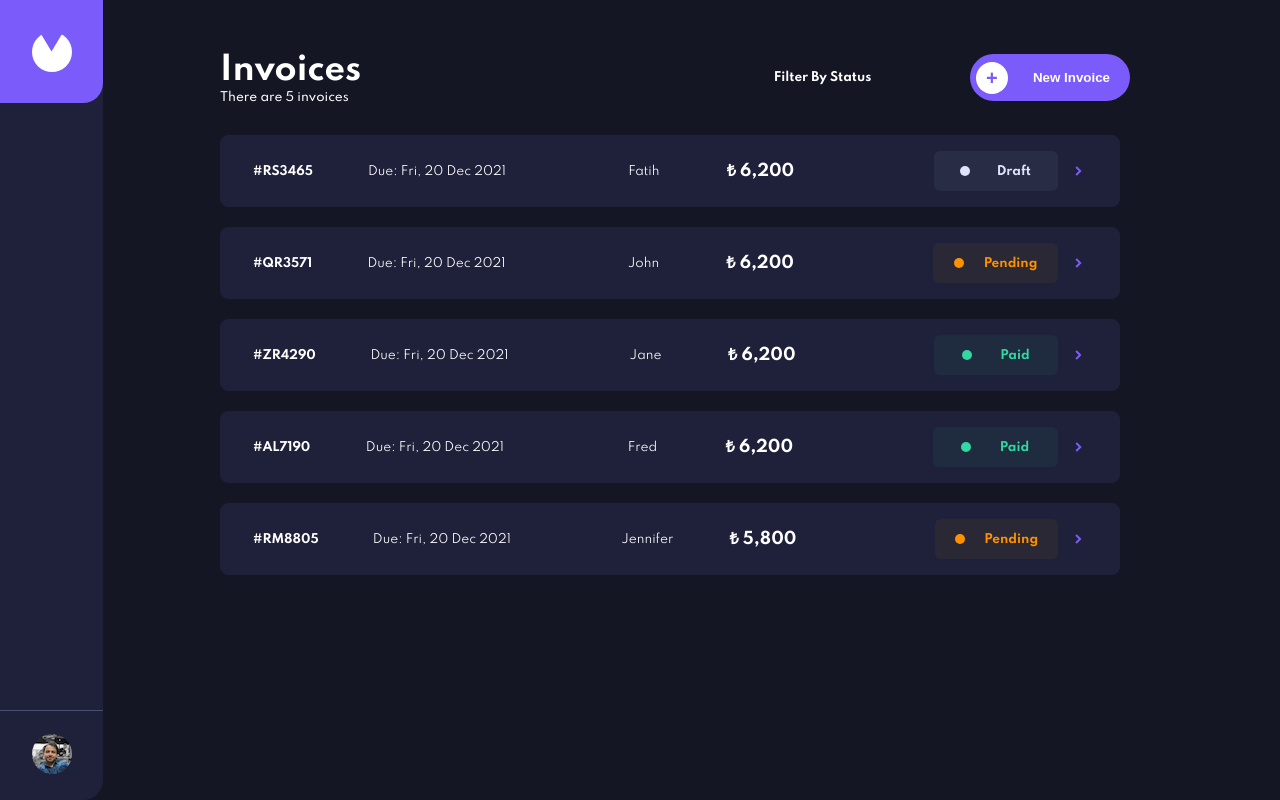
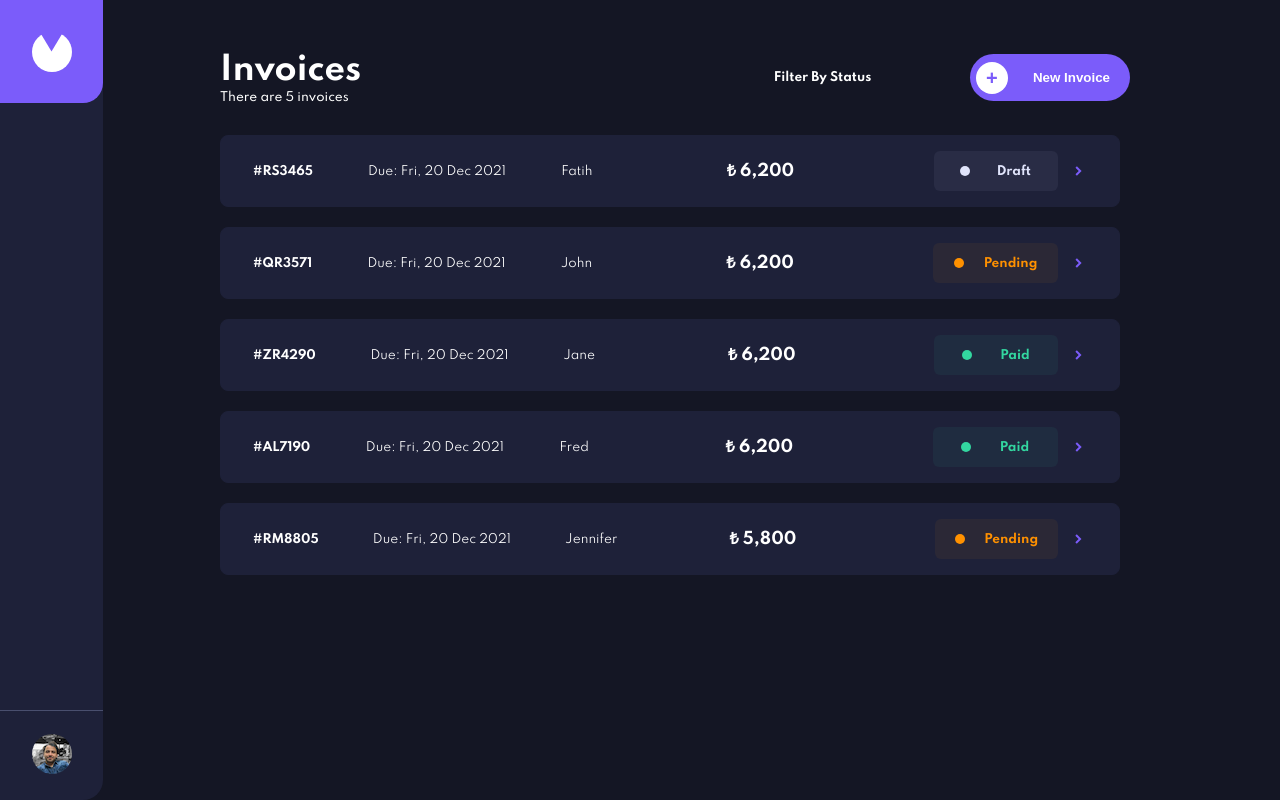
Before and after one commit to fatihozoglu/vue-invoice-app, a Vue app: page / in a window 1280 px wide. Built offline with nearby package versions, Linux system fonts and the light colour scheme.

Commit message:
Fix total price calculation bug for projects

```diff
--- a/src/components/FormComp.vue
+++ b/src/components/FormComp.vue
@@ -310,6 +310,9 @@ export default {
     },
     update() {
       let index = this.invoices.findIndex((item) => item.id === this.edit.id);
+      this.calculateInvoiceDue();
+      this.calculateTotalPrice();
+      this.invoiceForm.status = "Pending";
       this.INVOICE_UPDATE({ index: index, info: this.invoiceForm });
       this.SET_MENU_IS_OPEN();
     },
--- a/src/components/InvoiceShort.vue
+++ b/src/components/InvoiceShort.vue
@@ -99,7 +99,7 @@ export default {
 .name {
   flex-basis: 20%;
   font-size: 12px;
-  text-align: center;
+  text-align: left;
 }
 .price {
   font-size: 16px;
```
